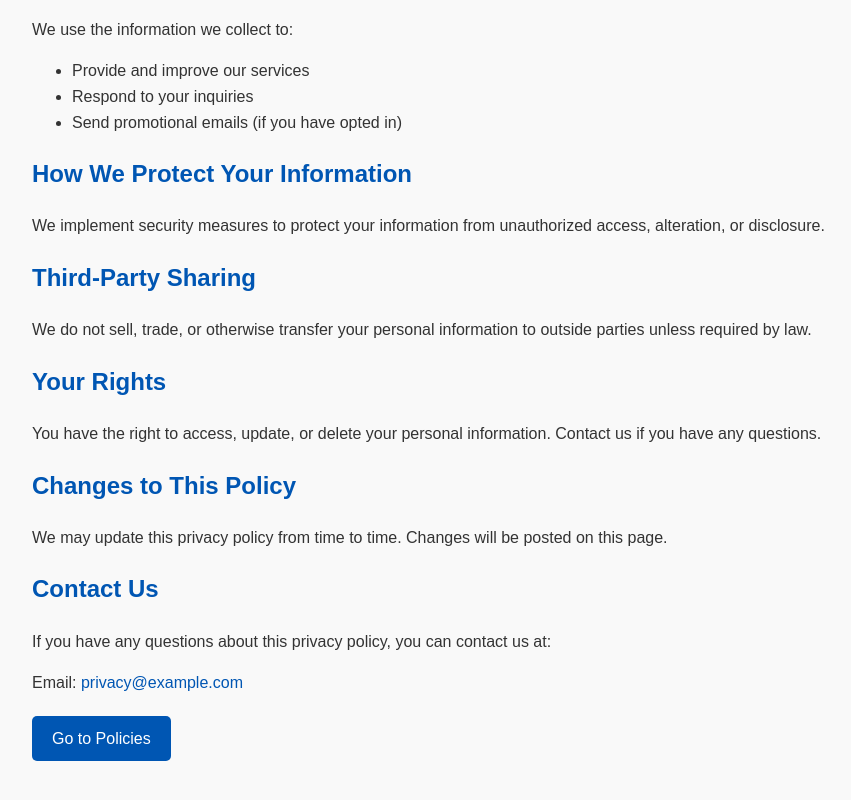
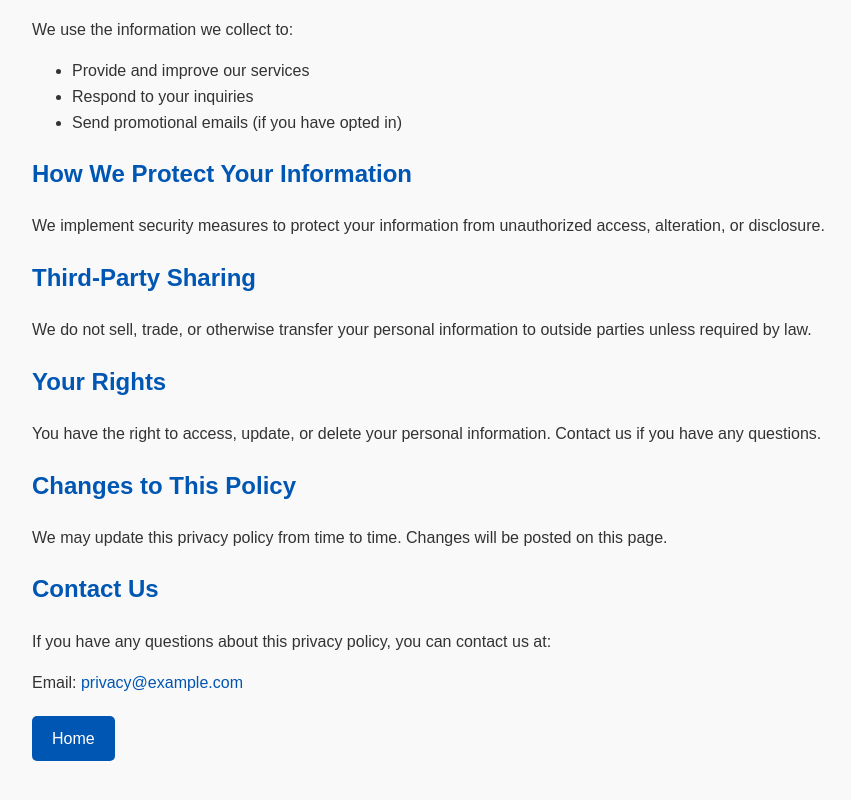
Before and after one commit to ConnorY97/Policies, a plain HTML site: page privacy.html in a window 1280 px wide. Shown: the part 392-1192 px from the top of the page, without its empty margins (8-859 px from the left). Drawn offline with Linux system fonts and the light colour scheme.

Commit message:
Fixing the button to the privacy page

```diff
--- a/privacy.html
+++ b/privacy.html
@@ -78,7 +78,7 @@
     <p>Email: <a href="mailto:privacy@example.com">privacy@example.com</a></p>
 
     <div class="button-container">
-        <a href="policies.html" class="button">Go to Policies</a>
+        <a href="index.html" class="button">Home</a>
     </div>
 </body>
 </html>
```
